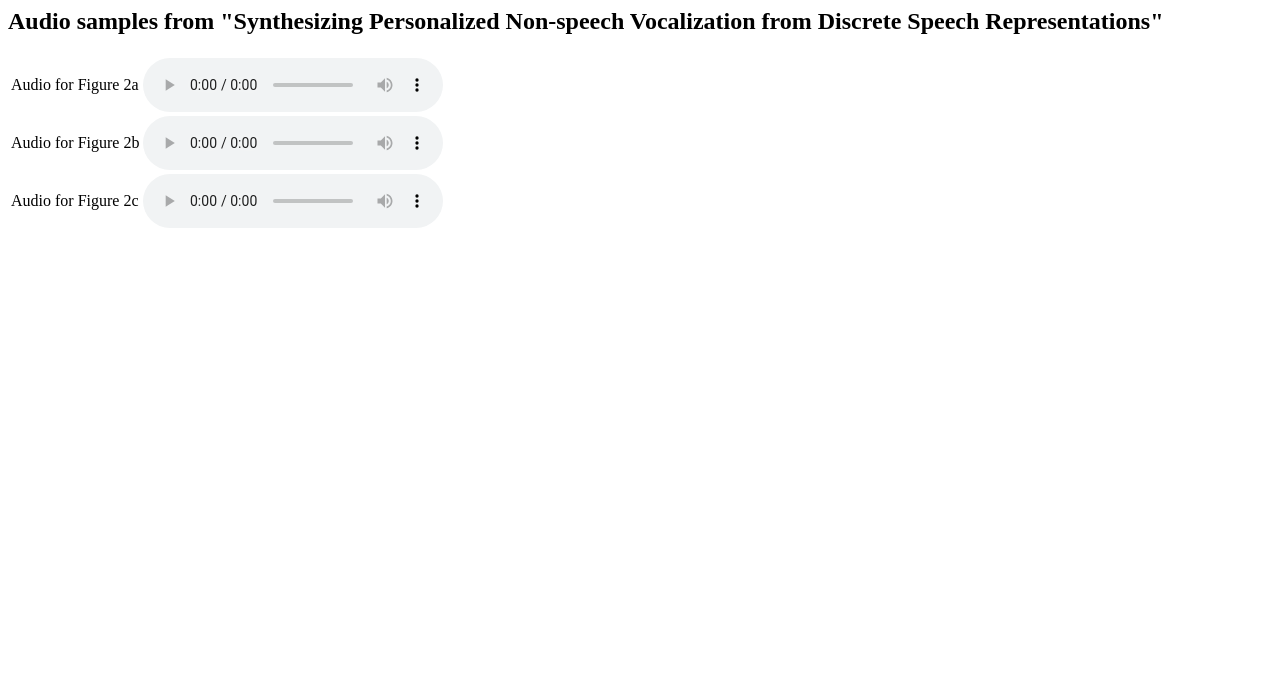
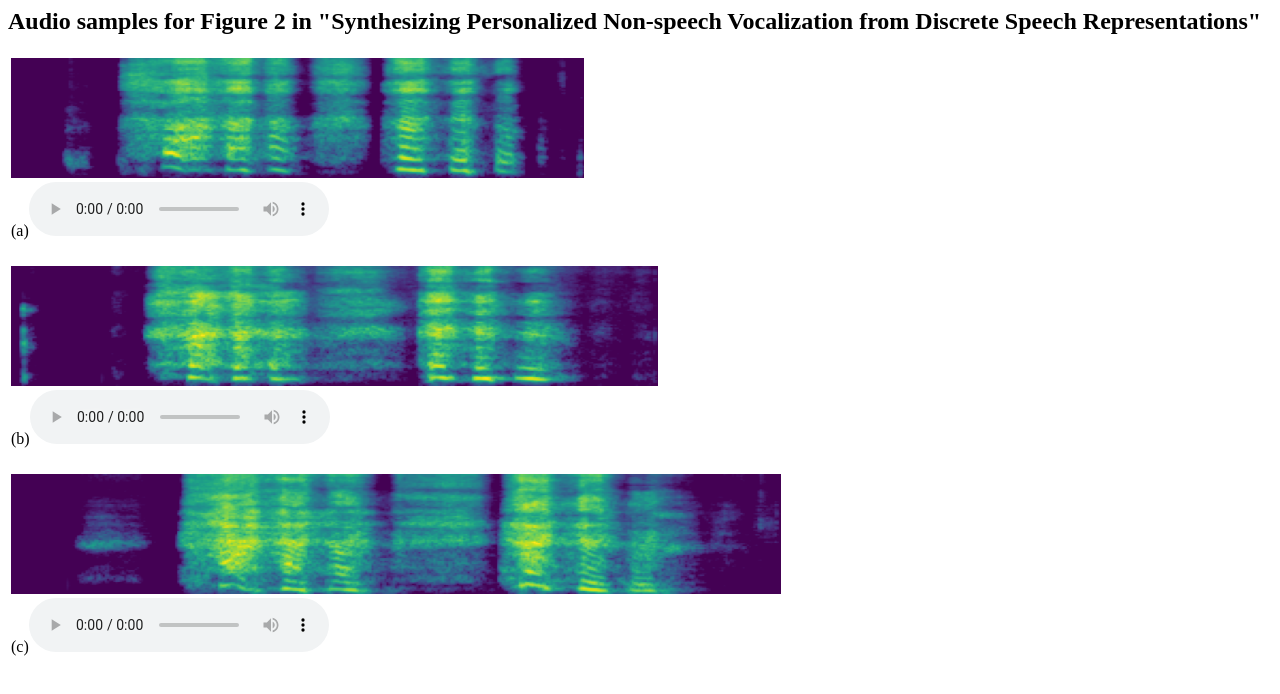
Before and after one commit to anonymous-is20/demo-clips, a plain HTML site: page index.html in a window 1280 px wide. Drawn offline with Linux system fonts and the light colour scheme.

Commit message:
fig + wav in html

```diff
--- a/index.html
+++ b/index.html
@@ -8,25 +8,54 @@
   <body>
     <article>
       <header>
-        <h1>Audio samples from "Synthesizing Personalized Non-speech Vocalization from Discrete Speech Representations"</h1>
+        <h1>Audio samples for Figure 2 in "Synthesizing Personalized Non-speech Vocalization from Discrete Speech Representations"</h1>
       </header>
     </article>
 
     <table>
       <tbody>
       <tr>
-        <td nowrap>Audio for Figure 2a</td>
-        <td><audio controls=""><source src="Fig2a.wav"></audio></td>
+        <td><img src="gen-mels-a.png" alt="Fig 2a"></td>
       </tr>
       <tr>
-        <td nowrap>Audio for Figure 2b</td>
-        <td><audio controls=""><source src="Fig2b.wav"></audio></td>
+        <td>(a)<audio controls=""><source src="Fig2a.wav"></audio></td>
       </tr>
-       <tr>
-        <td nowrap>Audio for Figure 2c</td>
-        <td><audio controls=""><source src="Fig2c.wav"></audio></td>
+      <tr>
+        <td></td>
+      </tr>
+      </tbody>
+    </table>
+    <p></p>
+
+    <table>
+      <tbody>
+      <tr>
+        <td><img src="gen-mels-b.png" alt="Fig 2b"></td>
+      </tr>
+      <tr>
+        <td>(b)<audio controls=""><source src="Fig2b.wav"></audio></td>
+      </tr>
+      <tr>
+        <td></td>
+      </tr>
+      </tbody>
+    </table>
+    <p></p>
+
+    <table>
+      <tbody>
+      <tr>
+        <td><img src="gen-mels-c.png" alt="Fig 2c"></td>
+      </tr>
+      <tr>
+        <td>(c)<audio controls=""><source src="Fig2c.wav"></audio></td>
+      </tr>
+      <tr>
+        <td></td>
       </tr>
      </tbody>
     </table>
+    <p></p>
+
   </body>
 </html>
```
